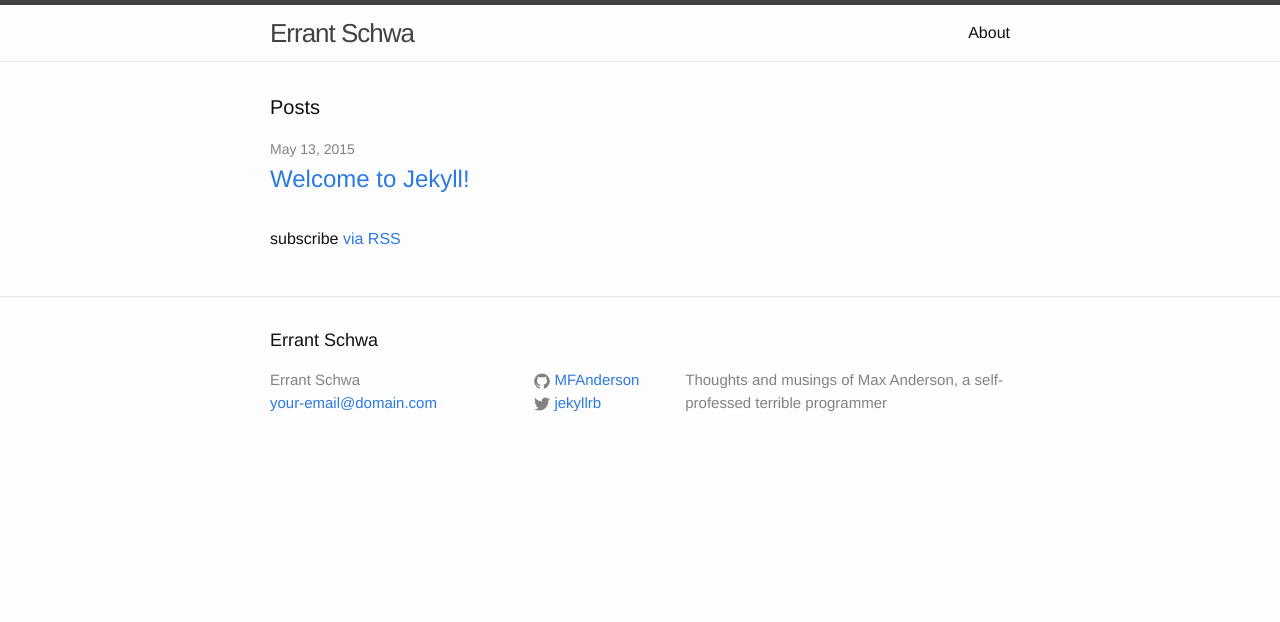
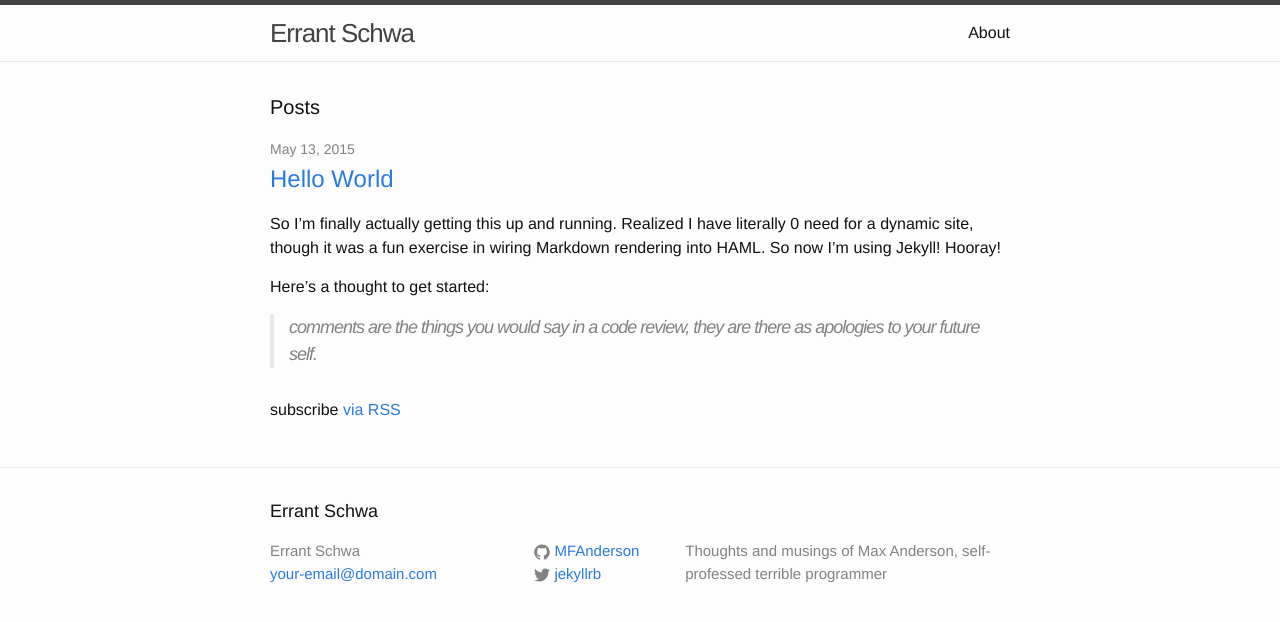
Before and after one commit to MFAnderson/MFAnderson.github.io, a Jekyll site: the page built from index.html, in a window 1280 px wide. Shown: the top 622 px of the page. Built offline with Jekyll 4.4.1, drawn with Linux system fonts in a browser that asks for light colours; some of the changed lines change nothing that is shown.

Commit message:
actual first post. more tidying

```diff
--- a/_config.yml
+++ b/_config.yml
@@ -2,12 +2,12 @@
 title: Errant Schwa
 email: your-email@domain.com
 description: > # this means to ignore newlines until "baseurl:"
-  Thoughts and musings of Max Anderson, a self-professed terrible
+  Thoughts and musings of Max Anderson, self-professed terrible
   programmer
 baseurl: "" # the subpath of your site, e.g. /blog/
 url: "http://errantschwa.com" # the base hostname & protocol for your site
 twitter_username: jekyllrb
 github_username:  MFAnderson
-
+excerpt_separator: <!--jump-->
 # Build settings
 markdown: kramdown
--- /dev/null
+++ b/_posts/2015-05-13-hello-world.markdown
@@ -0,0 +1,11 @@
+---
+layout: post
+title: Hello World
+---
+
+So I'm finally actually getting this up and running. Realized I have literally 0 need for a dynamic site, though it was a fun exercise in wiring Markdown rendering into HAML. So now I'm using Jekyll! Hooray!
+
+Here's a thought to get started:
+
+> comments are the things you would say in a code review, they are there as apologies to your future self.
+<!--jump-->
--- a/_posts/2015-05-13-welcome-to-jekyll.markdown
+++ /dev/null
@@ -1,25 +0,0 @@
----
-layout: post
-title:  "Welcome to Jekyll!"
-date:   2015-05-13 09:17:29
-categories: jekyll update
----
-You’ll find this post in your `_posts` directory. Go ahead and edit it and re-build the site to see your changes. You can rebuild the site in many different ways, but the most common way is to run `jekyll serve`, which launches a web server and auto-regenerates your site when a file is updated.
-
-To add new posts, simply add a file in the `_posts` directory that follows the convention `YYYY-MM-DD-name-of-post.ext` and includes the necessary front matter. Take a look at the source for this post to get an idea about how it works.
-
-Jekyll also offers powerful support for code snippets:
-
-{% highlight ruby %}
-def print_hi(name)
-  puts "Hi, #{name}"
-end
-print_hi('Tom')
-#=> prints 'Hi, Tom' to STDOUT.
-{% endhighlight %}
-
-Check out the [Jekyll docs][jekyll] for more info on how to get the most out of Jekyll. File all bugs/feature requests at [Jekyll’s GitHub repo][jekyll-gh]. If you have questions, you can ask them on [Jekyll’s dedicated Help repository][jekyll-help].
-
-[jekyll]:      http://jekyllrb.com
-[jekyll-gh]:   https://github.com/jekyll/jekyll
-[jekyll-help]: https://github.com/jekyll/jekyll-help
--- a/index.html
+++ b/index.html
@@ -14,6 +14,7 @@ layout: default
         <h2>
           <a class="post-link" href="{{ post.url | prepend: site.baseurl }}">{{ post.title }}</a>
         </h2>
+        {{ post.excerpt }}
       </li>
     {% endfor %}
   </ul>
```
